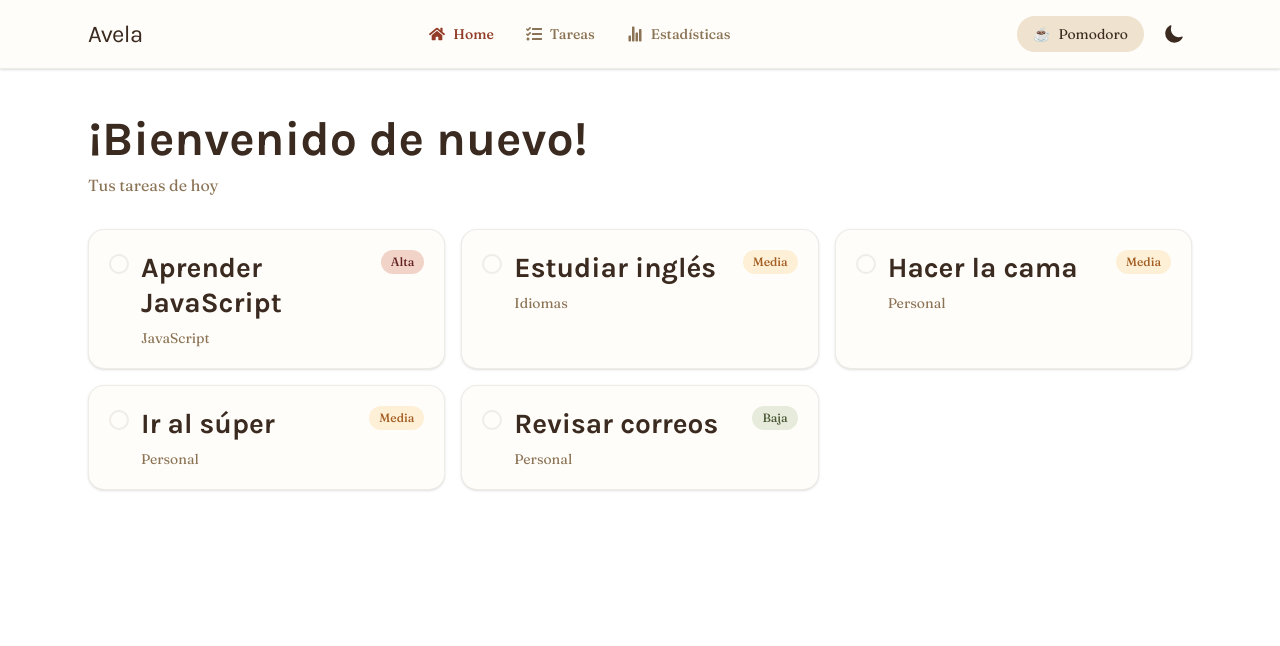
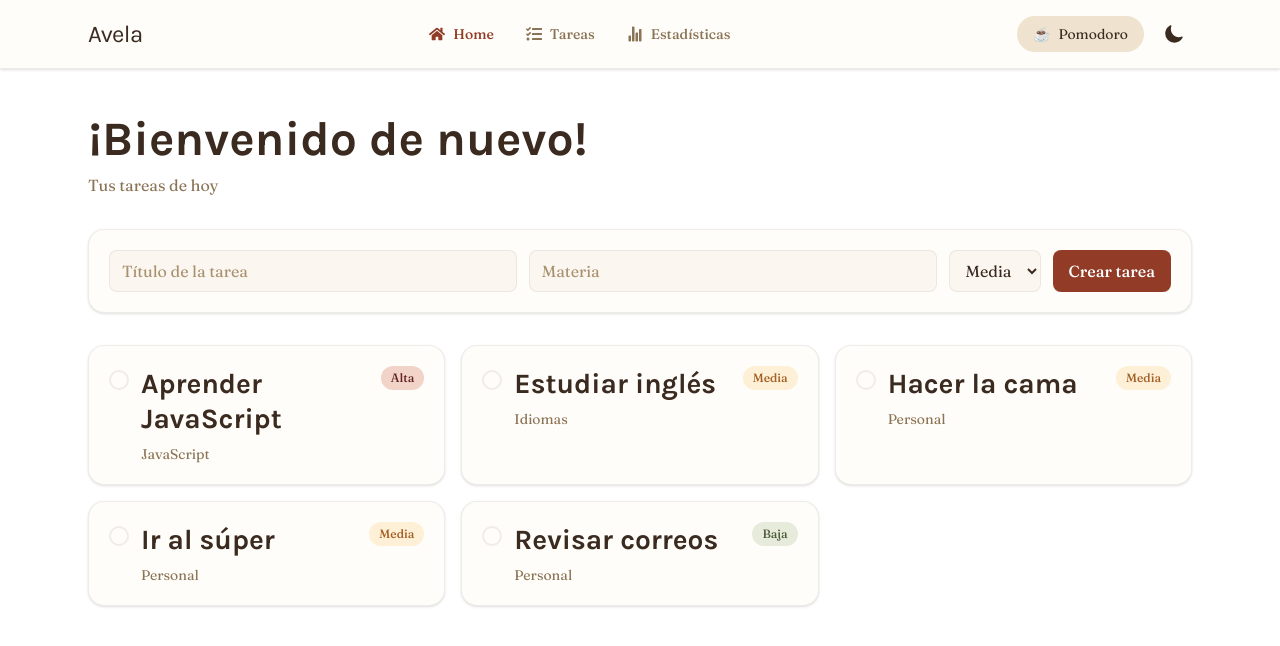
Before and after one commit to raquelruz/avela-frontend, a React (Vite) app: page / in a window 1280 px wide. Shown: the top 646 px of the page. Built offline with nearby package versions, Linux system fonts and the light colour scheme.

Commit message:
feature/tasks: add controlled form for creating tasks

```diff
--- /dev/null
+++ b/src/components/Tasks/TaskForm.jsx
@@ -0,0 +1,67 @@
+import { useState } from "react";
+
+export const TaskForm = ({ addTask }) => {
+	const [title, setTitle] = useState("");
+	const [subject, setSubject] = useState("");
+	const [priority, setPriority] = useState("medium");
+
+	const handleSubmit = (event) => {
+		event.preventDefault();
+
+		const newTask = {
+			id: Date.now(),
+			title,
+			subject,
+			priority,
+			completed: false,
+		};
+
+		addTask(newTask);
+
+		setTitle("");
+		setSubject("");
+		setPriority("medium");
+	};
+
+	return (
+		<form
+			onSubmit={handleSubmit}
+			className="bg-bg-card border border-border rounded-2xl p-5 shadow-sm mb-8 flex flex-col sm:flex-row gap-3"
+		>
+			<input
+				type="text"
+				value={title}
+				onChange={(event) => setTitle(event.target.value)}
+				placeholder="Título de la tarea"
+				required
+				className="flex-1 px-3 py-2 rounded-lg border border-border bg-bg-primary text-text-primary placeholder:text-text-muted"
+			/>
+
+			<input
+				type="text"
+				value={subject}
+				onChange={(event) => setSubject(event.target.value)}
+				placeholder="Materia"
+				required
+				className="flex-1 px-3 py-2 rounded-lg border border-border bg-bg-primary text-text-primary placeholder:text-text-muted"
+			/>
+
+			<select
+				value={priority}
+				onChange={(event) => setPriority(event.target.value)}
+				className="px-3 py-2 rounded-lg border border-border bg-bg-primary text-text-primary"
+			>
+				<option value="low">Baja</option>
+				<option value="medium">Media</option>
+				<option value="high">Alta</option>
+			</select>
+
+			<button
+				type="submit"
+				className="px-4 py-2 rounded-lg bg-secondary-500 text-white font-medium hover:bg-secondary-600 transition-colors"
+			>
+				Crear tarea
+			</button>
+		</form>
+	);
+};
--- a/src/pages/Home.jsx
+++ b/src/pages/Home.jsx
@@ -1,17 +1,18 @@
 import { useState } from "react";
 import { TaskList } from "../components/Tasks/TaskList";
-import { TASKS } from "../utils/tasks.js"
+import { TaskForm } from "../components/Tasks/TaskForm";
+import { TASKS } from "../utils/tasks.js";
 
 export const Home = () => {
-    const [ tasks, setTasks ] = useState(TASKS)
+	const [tasks, setTasks] = useState(TASKS);
 
-const toggleTask = (id) => {
-    setTasks((prev) =>
-        prev.map((task) =>
-            task.id === id ? { ...task, completed: !task.completed } : task
-        )
-    );
-};
+	const toggleTask = (id) => {
+		setTasks((prev) => prev.map((task) => (task.id === id ? { ...task, completed: !task.completed } : task)));
+	};
+
+	const addTask = (newTask) => {
+		setTasks((prev) => [...prev, newTask]);
+	};
 
 	return (
 		<div className="max-w-6xl mx-auto px-6 py-10">
@@ -20,7 +21,8 @@ const toggleTask = (id) => {
 				<p className="text-text-tertiary mt-1">Tus tareas de hoy</p>
 			</div>
 
-			<TaskList tasks={tasks} toggleTask={toggleTask}/>
+			<TaskForm addTask={addTask} />
+			<TaskList tasks={tasks} toggleTask={toggleTask} />
 		</div>
 	);
 };
```
